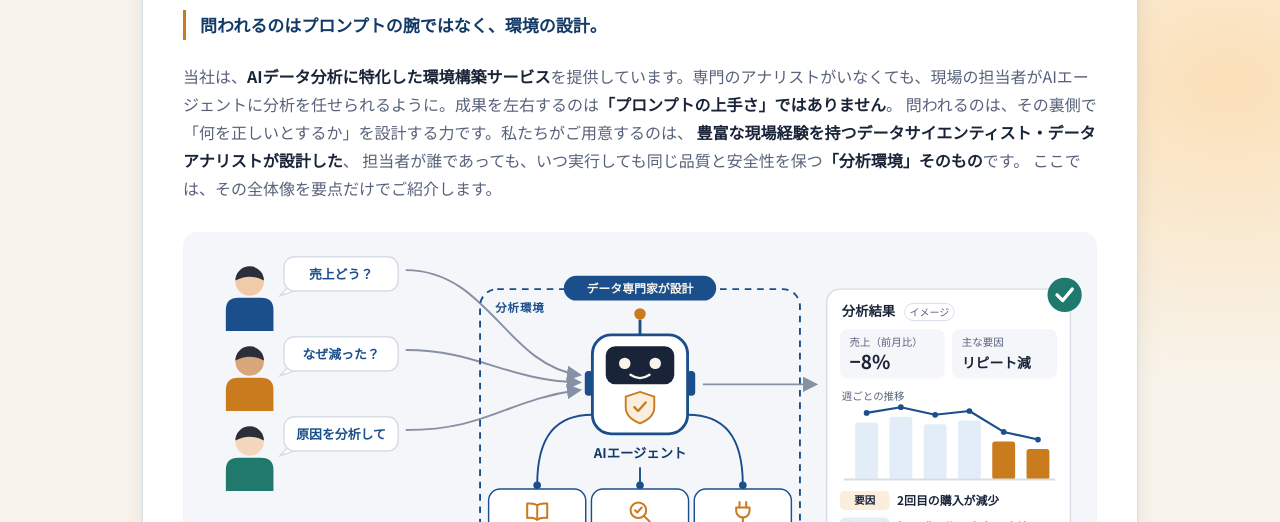
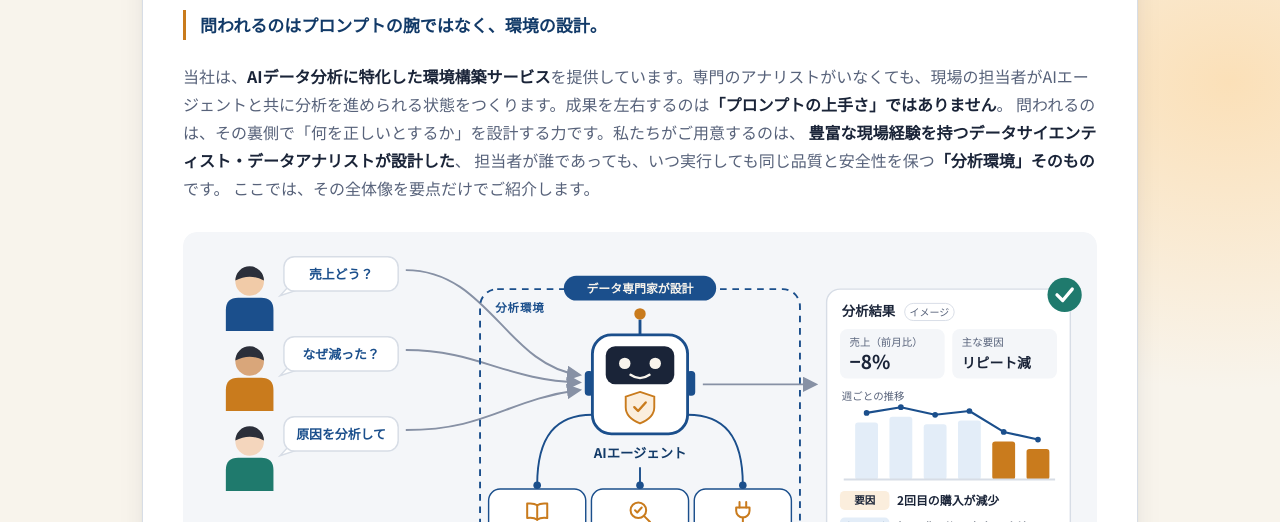
Before and after one commit to QueValue/analytics-introduction, a plain HTML site: page index.html in a window 1280 px wide. Shown: the part 278-800 px from the top of the page. Drawn offline with Linux system fonts and the light colour scheme; a web font is replaced by a local one.

Commit message:
Add files via upload

```diff
--- a/index.html
+++ b/index.html
@@ -675,7 +675,7 @@ gtag('config', 'G-6X1MNPDLHD');
     <h1><span class="nb">分析のプロがいない</span><span class="nb">現場でも、</span><span class="nb">確かな答えが出せる</span><span class="nb">環境をつくる。</span></h1>
     <p class="subtitle"><span class="nb">問われるのはプロンプトの腕ではなく、</span><span class="nb">環境の設計。</span></p>
     <p class="lede">
-      当社は、<b>AIデータ分析に特化した環境構築サービス</b>を提供しています。専門のアナリストがいなくても、現場の担当者がAIエージェントに分析を任せられるように。成果を左右するのは<b>「プロンプトの上手さ」ではありません</b>。
+      当社は、<b>AIデータ分析に特化した環境構築サービス</b>を提供しています。専門のアナリストがいなくても、現場の担当者がAIエージェントと共に分析を進められる状態をつくります。成果を左右するのは<b>「プロンプトの上手さ」ではありません</b>。
       問われるのは、その裏側で「何を正しいとするか」を設計する力です。私たちがご用意するのは、
       <b>豊富な現場経験を持つデータサイエンティスト・データアナリストが設計した</b>、
       担当者が誰であっても、いつ実行しても同じ品質と安全性を保つ<b>「分析環境」そのもの</b>です。
```
